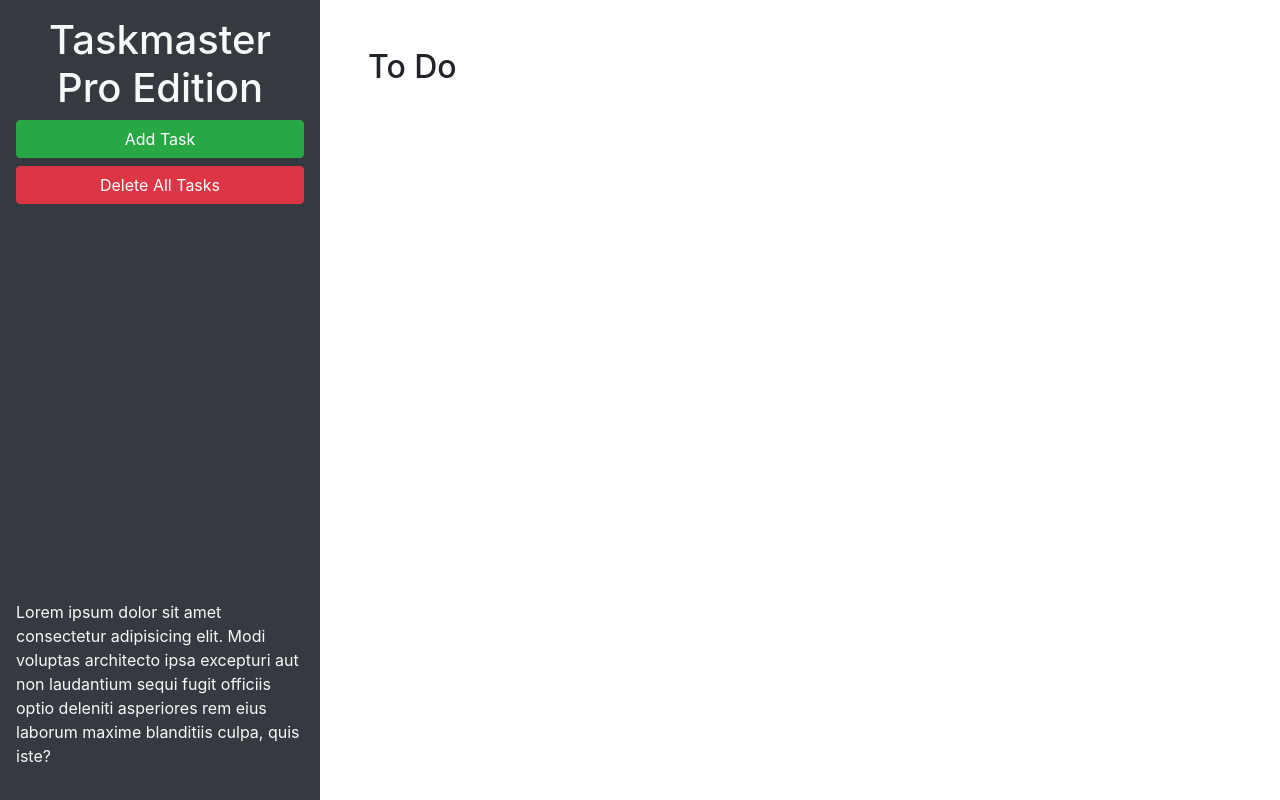
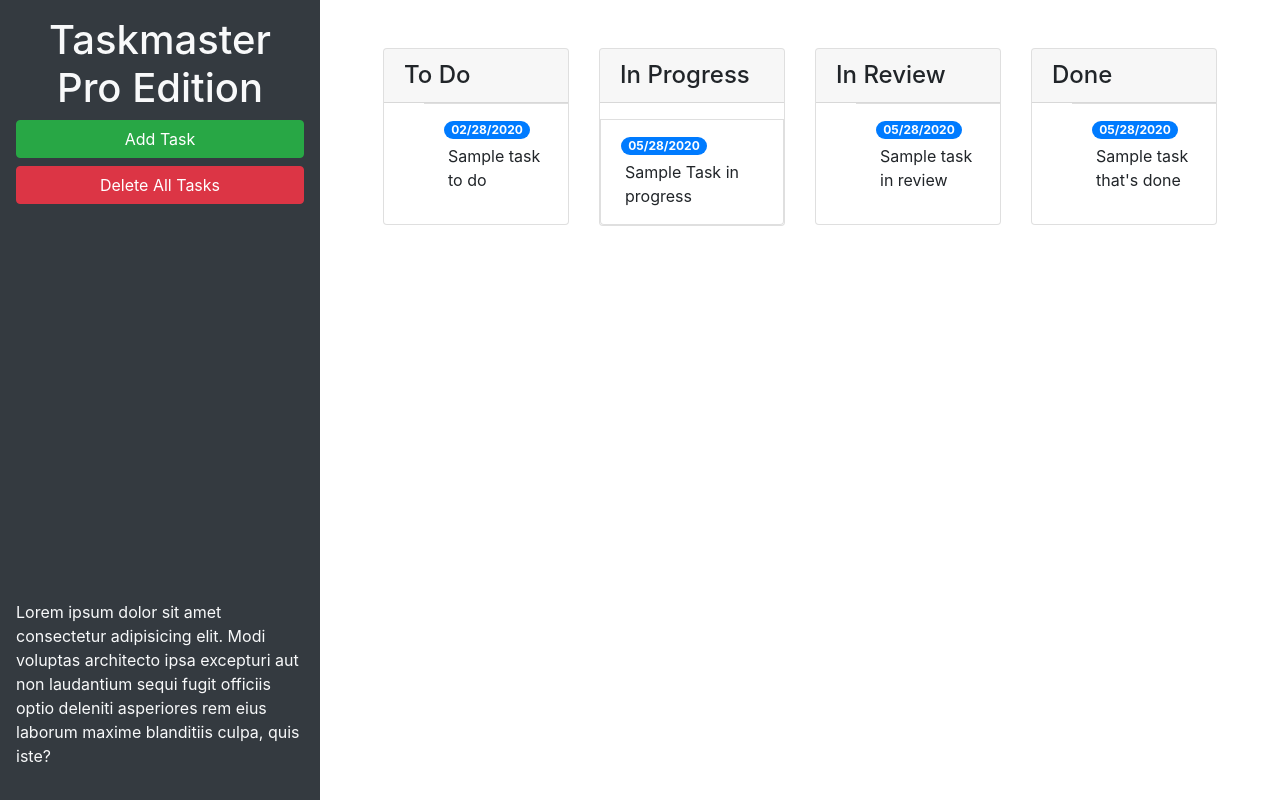
Before and after one commit to Gaia2050/taskmaster-pro, a plain HTML site: page taskmaster-starter/index.html in a window 1280 px wide. Drawn offline with nearby package versions, Linux system fonts and the light colour scheme.

Commit message:
bootstrap updates

```diff
--- a/taskmaster-starter/assets/js/script.js
+++ b/taskmaster-starter/assets/js/script.js
@@ -111,7 +111,7 @@ $(".list-group").on("blur", "textarea", function() {
     .closest(".list-group-item")
     .index();
 
-  // update task in array and re-save to localstorage
+  // update task in array and re-save to local storage
   tasks[status][index].text = text;
   saveTasks();
 
@@ -155,7 +155,7 @@ $(".list-group").on("blur", "input[type='text']", function() {
     .closest(".list-group-item")
     .index();
 
-  // update task in array and re-save to localstorage
+  // update task in array and re-save to local storage
   tasks[status][index].date = date;
   saveTasks();
 
--- a/taskmaster-starter/index.html
+++ b/taskmaster-starter/index.html
@@ -24,9 +24,59 @@
       </p>
     </header>
     <main class="col-12 col-lg-9">
-      <div class="m-5">
-        <h2>To Do</h2>
-        <ul id="list-toDo" class="list-group"> </ul>
+      <div class="m-5 row justify-content-around">
+        <!-- todo start  -->
+        <div class="col-12 col-md-6 col-xl-3 mb-3">
+          <div class="card">
+          <h4 class="card-header">To Do</h4>
+          <ul id="list-toDo" class="list-group-flush">
+            <li class="list-group-item">
+              <span class="badge badge-primary badge-pill">02/28/2020</span>
+              <p class="m-1">Sample task to do</p>
+            </li>
+          </ul>
+        </div>
+        </div>
+        <!-- todo ends  -->
+        <!-- in progress start  -->
+        <div class="col-12 col-md-6 col-xl-3 mb-3">
+          <div class="card">
+          <h4 class="card-header">In Progress</h4>
+          <ul id="list-inprogress" class="list-group-flush"></ul>
+            <li class="list-group-item">
+              <span class="badge badge-primary badge-pill">05/28/2020</span>
+              <p class="m-1">Sample Task in progress</p>
+            </li>
+          </ul>
+        </div>
+        </div>
+        <!-- in progress end  -->
+        <!-- in review start  -->
+        <div class="col-12 col-md-6 col-xl-3 mb-3">
+          <div class="card">
+          <h4 class="card-header">In Review</h4>
+          <ul id="list-inReview" class="list-group-flush">
+            <li class="list-group-item">
+              <span class="badge badge-primary badge-pill">05/28/2020</span>
+              <p class="m-1">Sample task in review</p>
+            </li>
+          </ul>
+        </div>
+        </div>
+        <!-- in review end  -->
+        <!-- done start  -->
+        <div class="col-12 col-md-6 col-xl-3 mb-3">
+          <div class="card">
+          <h4 class="card-header">Done</h4>
+          <ul id="list-done" class="list-group-flush">
+            <li class="list-group-item">
+              <span class="badge badge-primary badge-pill">05/28/2020</span>
+              <p class="m-1">Sample task that's done</p>
+            </li>
+          </ul>
+        </div>
+        </div>
+        <!-- done end  -->
       </div>
     </main>
   </div>
@@ -46,11 +96,11 @@
           <form>
             <div class="form-group">
               <label for="modalTaskDescription">Task description</label>
-              <textarea id="modalTaskDescription" rows="3"></textarea>
+              <textarea id="modalTaskDescription" rows="3" class="form-control"></textarea>
             </div>
             <div class="form-group">
               <label for="modalDueDate">Due date</label>
-              <input type="text" id="modalDueDate" placeholder="mm/dd/yyyy" autocomplete="off" />
+              <input type="text" class="form-control" id="modalDueDate" placeholder="mm/dd/yyyy" autocomplete="off" />
             </div>
           </form>
         </div>
```
